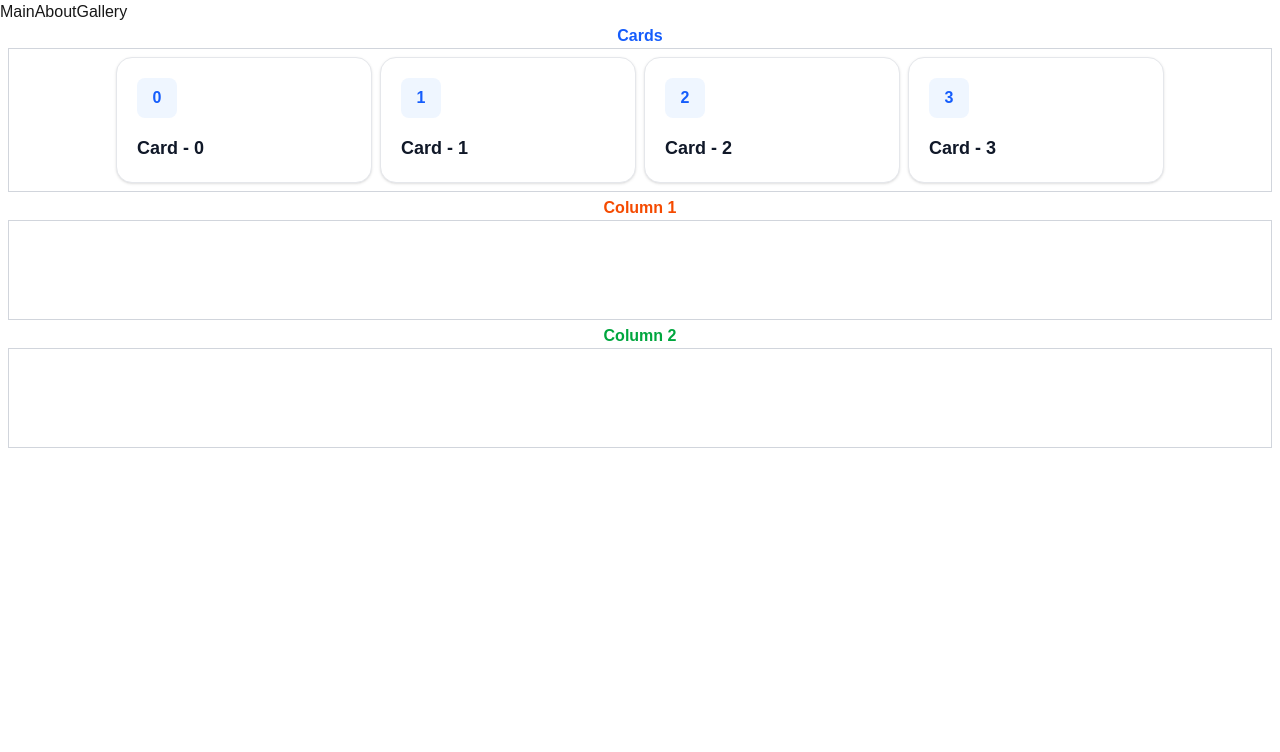
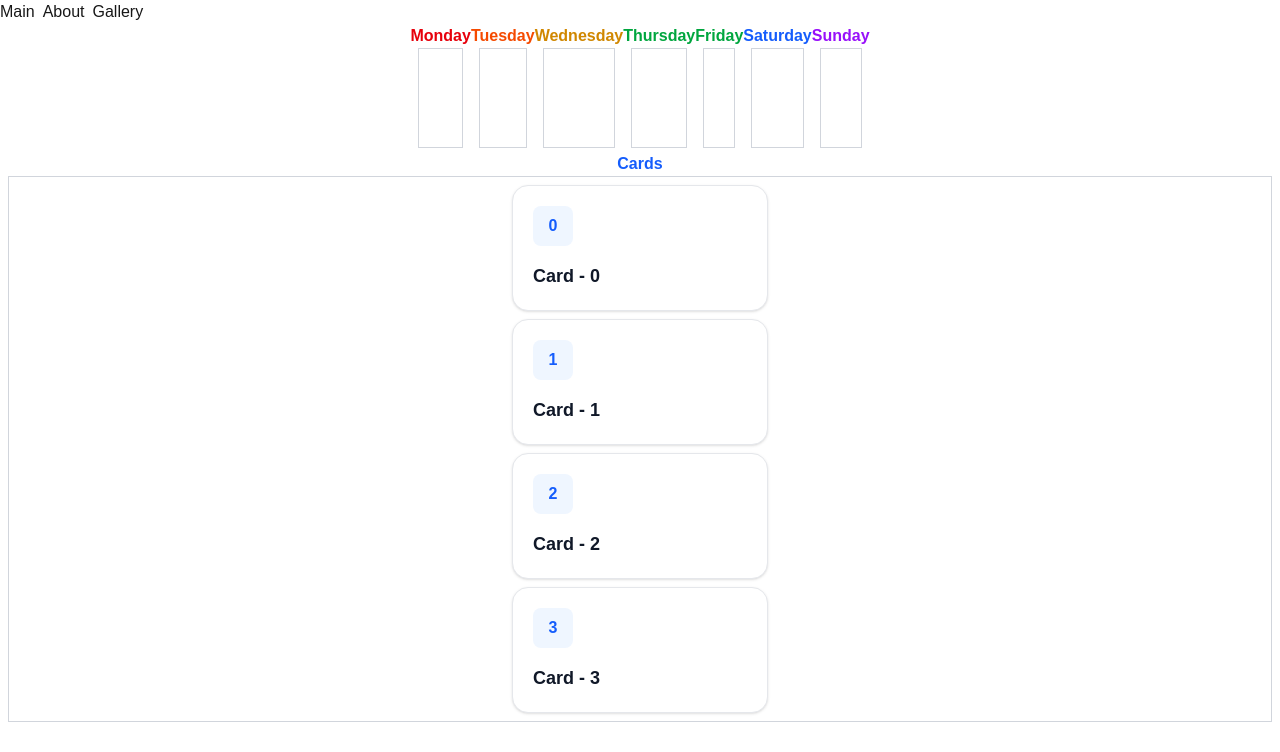
Before and after one commit to ihorkrasnozhon/next_router, a Next.js app: page /pages/about in a window 1280 px wide. Shown: the top 752 px of the page. Built offline with nearby package versions, Linux system fonts and the light colour scheme.

Commit message:
7 containers + framer-motion

```diff
--- a/app/components/card/Card.tsx
+++ b/app/components/card/Card.tsx
@@ -1,10 +1,22 @@
 const Card = ({ id, dragCard, name }: any) => {
+
+    const handleDragStart = (e) => {
+        dragCard.current = id;
+        e.currentTarget.style.opacity = '0';
+    }
+
+    const handleDragEnd = (e) => {
+        e.currentTarget.style.opacity = '1';
+    }
+
     return (
         <div
+            data-swapy-item={id}
             draggable
-            onDragStart={() => { dragCard.current = id }}
+            onDragStart={handleDragStart}
+            onDragEnd={handleDragEnd}
             onDragOver={(e) => e.preventDefault()}
-            className="w-64 p-5 bg-white border border-gray-200 rounded-2xl shadow-sm hover:shadow-md cursor-grab active:cursor-grabbing select-none"
+            className="active:opacity-n0 display-inline w-64 p-5 bg-white border border-gray-200 rounded-2xl shadow-sm hover:shadow-md cursor-grab active:cursor-grabbing select-none"
         >
             <div className="w-10 h-10 mb-4 bg-blue-50 text-blue-600 rounded-lg flex items-center justify-center font-bold">
                 {id}
--- a/app/components/card/CardContainer.tsx
+++ b/app/components/card/CardContainer.tsx
@@ -1,10 +1,18 @@
 "use client";
 import Card from './Card';
+import {motion} from "framer-motion";
 
-const CardContainer = ({data, dragCard}: any) => {
+interface ContainerProps {
+    data: any[];
+    dragCardId: any;
+}
+
+const CardContainer = ({data=[], dragCard}: ContainerProps) => {
+
     return (
-        <div className='flex justify-center items-center flex-row gap-2 p-2 ml-2 mr-2 min-h-[100px] border border-gray-300'>
+        <div className='flex justify-center items-center flex-col gap-2 p-2 ml-2 mr-2 min-h-[100px] border border-gray-300'>
             {data.map((c: any, i: number) => (
+                <motion.div layout key={c.id}>
                 <Card
                     key={c.id}
                     id={c.id}
@@ -12,7 +20,9 @@ const CardContainer = ({data, dragCard}: any) => {
                     dragCard={dragCard}
                     name={c.name}
                 />
+                </motion.div>
             ))}
+
         </div>
     )
 }
--- a/app/components/header/header.tsx
+++ b/app/components/header/header.tsx
@@ -2,7 +2,7 @@ import Link from 'next/link';
 
 export default function Header() {
     return (
-        <header>
+        <header className='flex gap-2'>
             <Link href="/">Main</Link>
             <Link href="../../pages/about">About</Link>
             <Link href="../../pages/gallery">Gallery</Link>
--- a/app/components/modal/modal.tsx
+++ b/app/components/modal/modal.tsx
@@ -4,7 +4,7 @@ import "./modal.css";
 
 const Modal = ({
                    showImmidiatly=false ,
-                   onClose=()=> {},
+                   onClose= (e: React.MouseEvent)=> {},
                    children='content',
                    title='title',
                    delay = 3000,
@@ -27,7 +27,7 @@ const Modal = ({
     const handleCloseClick = (e: React.MouseEvent) => {
         e.preventDefault();
         setIsOpen(false);
-        onClose();
+        onClose(e);
     };
 
     if (!isMounted || !isOpen) return null;
--- a/app/pages/about/page.tsx
+++ b/app/pages/about/page.tsx
@@ -7,76 +7,94 @@ interface CardItem {
     id: number;
 }
 
-export default function About() {
+type DayState = Record<string, CardItem[]>;
+
 const myArray: CardItem[] = [...Array(4)].map((_, i) => {
     return {
         name: `Card - ${i}`, id: i
     }
 });
 
-    const [cards, setCards] = useState<CardItem[]>(myArray);
-    const [col1, setInCol1] = useState<CardItem[]>([]);
-    const [col2, setInCol2] = useState<CardItem[]>([]);
+const days = [
+    { id: 'monday', label: 'Monday', color: 'text-red-600' },
+    { id: 'tuesday', label: 'Tuesday', color: 'text-orange-600' },
+    { id: 'wednesday', label: 'Wednesday', color: 'text-yellow-600' },
+    { id: 'thursday', label: 'Thursday', color: 'text-green-600' },
+    { id: 'friday', label: 'Friday', color: 'text-green-600' },
+    { id: 'saturday', label: 'Saturday', color: 'text-blue-600' },
+    { id: 'sunday', label: 'Sunday', color: 'text-purple-600' },
+];
+
+export default function About() {
+    const [columns, setColumn] = useState<DayState>({
+        cards: myArray,
+        monday: [],
+        tuesday: [],
+        wednesday: [],
+        thursday: [],
+        friday: [],
+        saturday: [],
+        sunday: []
+    });
     const dragCardId = useRef<number | null>(null);
+    const mainRef = useRef<HTMLDivElement>(null!);
 
-    console.log(myArray);
-
-    const moveCard = (target: 'cards' | 'col1' | 'col2') => {
+    const moveCard = (target: string) => {
         const id = dragCardId.current;
         if (id === null) return;
 
-        const allItems = [...cards, ...col1, ...col2];
-        const card = allItems.find(item => item.id === id);
-        if (!card) return;
+        setColumn(prevState => {
+            let foundCard: CardItem | undefined;
 
-        const remove = (list: any[]) => list.filter(item => item.id !== id);
+            for (const col in prevState) {
+                const item = prevState[col].find(i => i.id === id);
+                if (item) {
+                    foundCard = item;
+                    break;
+                }
+            }
 
-        if (target === 'cards') {
-            if (cards.some(i => i.id === id)) return;
-            setCards([...cards, card]);
-            setInCol1(remove(col1));
-            setInCol2(remove(col2));
-        } else if (target === 'col1') {
-            if (col1.some(i => i.id === id)) return;
-            setInCol1([...col1, card]);
-            setCards(remove(cards));
-            setInCol2(remove(col2));
-        } else {
-            if (col2.some(i => i.id === id)) return;
-            setInCol2([...col2, card]);
-            setCards(remove(cards));
-            setInCol1(remove(col1));
+            if (!foundCard) return prevState;
+            const newCol: DayState = {};
+
+            for (const col in prevState) {
+                newCol[col] = prevState[col].filter(i => i.id !== id);
             }
+            newCol[target] = [...newCol[target], foundCard];
+            return newCol;
+        });
+
         dragCardId.current = null;
     }
 
     return (
-        <main>
+        <main id='main' ref={mainRef}>
             <div className="flex flex-col gap-1 justify-center">
+                <div className="flex justify-center">
+                    {days.map(day => (
+                        <div
+                             key={day.id}
+                             data-swapy-slot={day.id}
+                             className="flex flex-col"
+                             onDragOver={(e) => e.preventDefault()}
+                             onDrop={() => moveCard(day.id)}>
+                            <h2 className={`text-center font-bold ${day.color}`}>{day.label}</h2>
+                            <CardContainer data={columns[day.id]} dragCard={dragCardId}/>
+                        </div>
+                    ))}
+
+
+                </div>
 
                 <div
                     className="flex flex-col"
                     onDragOver={(e) => e.preventDefault()}
                     onDrop={() => moveCard('cards')}
+                    data-swapy-slot={'cards'}
                 >
                     <h2 className="text-center font-bold text-blue-600">Cards</h2>
-                    <CardContainer data={cards} dragCard={dragCardId} />
+                    <CardContainer data={columns.cards} dragCard={dragCardId}/>
                 </div>
-
-                <div className="flex flex-col"
-                     onDragOver={(e) => e.preventDefault()}
-                     onDrop={() => moveCard('col1')}>
-                    <h2 className="text-center font-bold text-orange-600">Column 1</h2>
-                    <CardContainer data={col1} dragCard={dragCardId}/>
-                </div>
-
-                <div className="flex flex-col"
-                     onDragOver={(e) => e.preventDefault()}
-                     onDrop={() => moveCard('col2')}>
-                    <h2 className="text-center font-bold text-green-600">Column 2</h2>
-                    <CardContainer data={col2} dragCard={dragCardId}/>
-                </div>
-
             </div>
         </main>
     );
--- a/package.json
+++ b/package.json
@@ -9,10 +9,12 @@
     "lint": "eslint"
   },
   "dependencies": {
+    "framer-motion": "^12.38.0",
     "next": "16.2.2",
     "react": "19.2.4",
     "react-dom": "19.2.4",
-    "reactjs-popup": "^2.0.6"
+    "reactjs-popup": "^2.0.6",
+    "swapy": "^1.0.5"
   },
   "devDependencies": {
     "@tailwindcss/postcss": "^4",
```
Also changed, not shown: 1 other file (tests, documents, lock files or other folders). Lines whose indentation alone changed are shown as unchanged.
